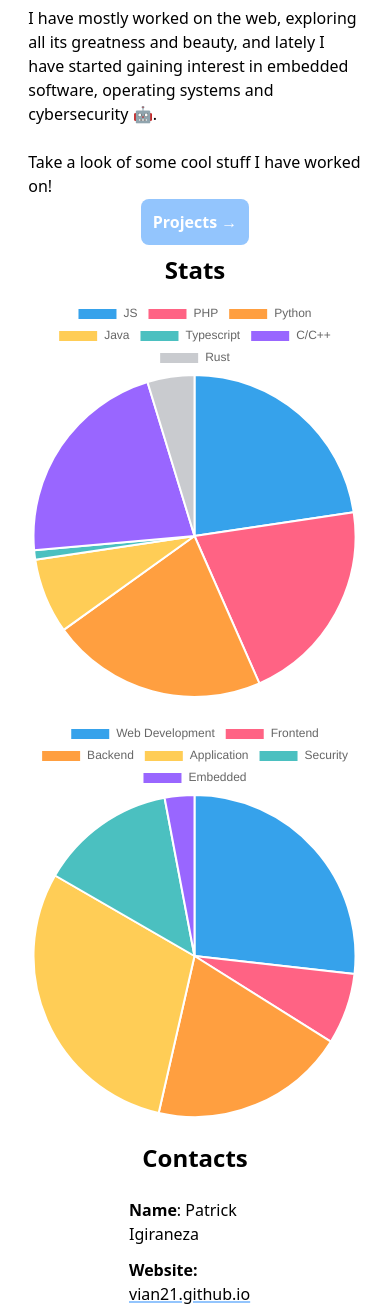
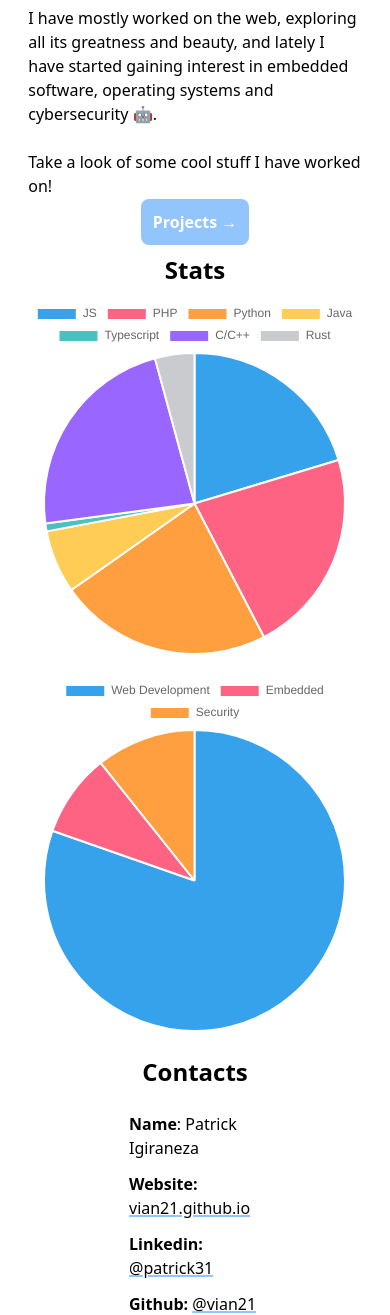
Before and after one commit to vian21/vian21.github.io, a React (Vite) app: page / in a window 390 px wide. Shown: the part 722-2037 px from the top of the page. Built offline with nearby package versions, Linux system fonts and the light colour scheme.

Commit message:
tailored chart width on mobile and reduced pie options

```diff
--- a/src/assets/hours.ts
+++ b/src/assets/hours.ts
@@ -32,7 +32,7 @@ export const ProgrammingData: any = [
   {
     day: "2017-2023",
     hours: "2100",
-    type: ["Application", "Security"],
+    type: ["Application"],
     languages: ["Python"],
   },
   {
@@ -56,7 +56,7 @@ export const ProgrammingData: any = [
   { day: "2017-2023", hours: "500", type: ["Embedded"], languages: ["Rust"] },
   {
     day: "2017-2023",
-    hours: "200",
+    hours: "600",
     type: ["Security"],
     languages: ["Python", "PHP", "C/C++"],
   },
--- a/src/components/ProductivityCharts.tsx
+++ b/src/components/ProductivityCharts.tsx
@@ -5,6 +5,7 @@ import {
   Legend,
   Colors,
 } from "chart.js";
+
 import { Pie } from "react-chartjs-2";
 
 import { ProgrammingData } from "../assets/hours";
@@ -24,6 +25,26 @@ export const ProductivityCharts = () => {
     ],
   };
 
+  /**
+   * Programming field hours
+   * Web Development
+   * Cyber Security
+   * Embedded Systems
+   *
+   * Not Included
+   * Frontend
+   * Backend
+   * Application
+   */
+  delete cleanedData.programmingFieldHours["Frontend"];
+  delete cleanedData.programmingFieldHours["Backend"];
+  delete cleanedData.programmingFieldHours["Application"];
+
+  cleanedData.types.delete("Frontend");
+  cleanedData.types.delete("Backend");
+  cleanedData.types.delete("Application");
+
+  console.log(cleanedData.types);
   const fieldStats = {
     labels: [...Array.from(cleanedData.types)],
     datasets: [
@@ -36,21 +57,12 @@ export const ProductivityCharts = () => {
 
   return (
     <div>
-      <div className="w-11/12 m-auto lg:w-4/5 mt-3">
-        <Pie
-          data={programmingData}
-          width={400}
-          height={400}
-          options={{ maintainAspectRatio: false }}
-        />
+      <div className="w-95 m-auto lg:w-4/12 mt-3">
+        <Pie data={programmingData} />
       </div>
-      <div className="w-11/12 m-auto lg:w-4/5 mt-5">
-        <Pie
-          data={fieldStats}
-          width={400}
-          height={400}
-          options={{ maintainAspectRatio: false }}
-        />
+
+      <div className="w-95 m-auto lg:w-4/12 mt-5">
+        <Pie data={fieldStats} />
       </div>
     </div>
   );
```
